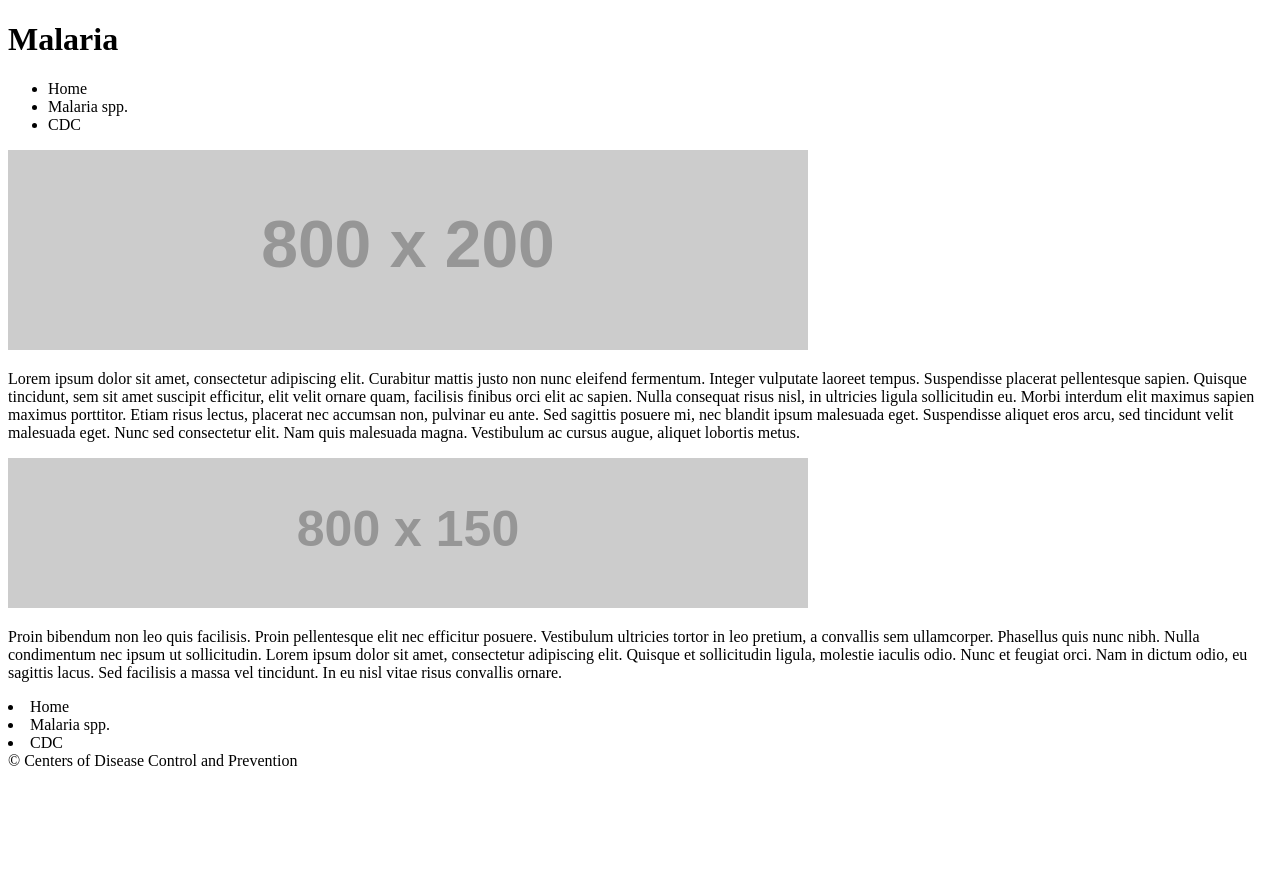
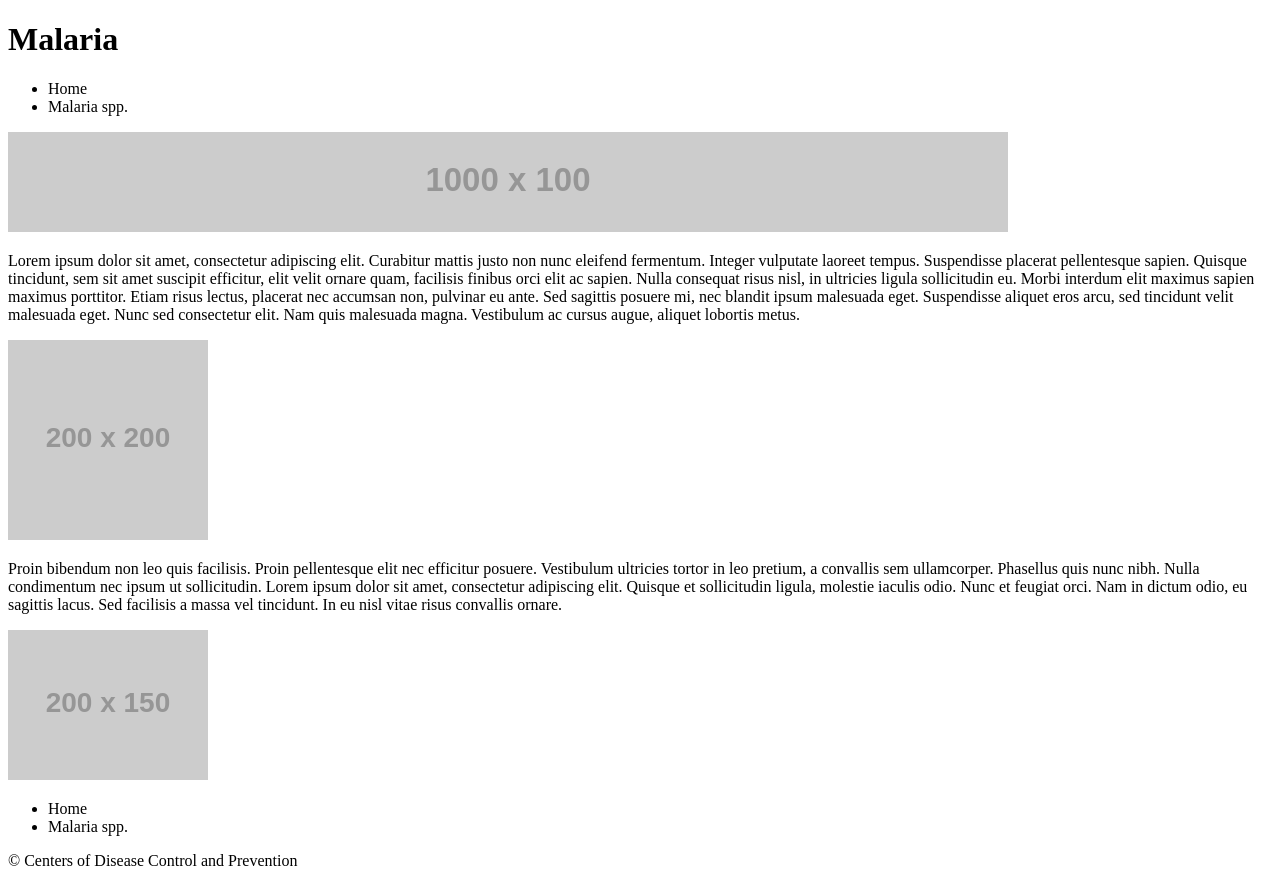
Before and after one commit to porras4/malaria, a plain HTML site: page index.html in a window 1280 px wide. Before the commit the page ends 800 px from the top, so only its background shows below. Drawn offline with Linux system fonts and the light colour scheme; placeholder pictures from the web are drawn by us.

Commit message:
added formating changes according to wireframe

```diff
--- a/index.html
+++ b/index.html
@@ -2,7 +2,7 @@
 <html>
 
 <head>
-    <title>Malaria</title>
+    <title>Malaria Information</title>
 </head>
 
 <body>
@@ -10,15 +10,20 @@
         <h1>Malaria</h1>
         <nav>
             <ul>
-                <a><li>Home</li></a>
-                <a><li>Malaria spp.</li></a>
-                <a><li>CDC</li></a>
+                <a>
+                    <li>Home</li>
+                </a>
+                <a>
+                    <li>Malaria spp.</li>
+                </a>
             </ul>
+        </nav>
+            </ul>
+            <img src="https://via.placeholder.com/1000x100" alt="main image">
         </nav>
     </header>
     <main>
         <section>
-            <img src="https://via.placeholder.com/800x200" alt="placeholder">
             <p>
                 Lorem ipsum dolor sit amet, consectetur adipiscing elit. Curabitur mattis justo non nunc eleifend
                 fermentum. Integer vulputate laoreet tempus. Suspendisse placerat pellentesque sapien. Quisque
@@ -29,9 +34,9 @@
                 malesuada eget. Nunc sed consectetur elit. Nam quis malesuada magna. Vestibulum ac cursus augue, aliquet
                 lobortis metus.
             </p>
+            <img src="https://via.placeholder.com/200x200" alt="first image">
         </section>
         <section>
-            <img src="https://via.placeholder.com/800x150" alt="placeholder">
             <p>
                 Proin bibendum non leo quis facilisis. Proin pellentesque elit nec efficitur posuere. Vestibulum
                 ultricies tortor in leo pretium, a convallis sem ullamcorper. Phasellus quis nunc nibh. Nulla
@@ -39,12 +44,20 @@
                 et sollicitudin ligula, molestie iaculis odio. Nunc et feugiat orci. Nam in dictum odio, eu sagittis
                 lacus. Sed facilisis a massa vel tincidunt. In eu nisl vitae risus convallis ornare.
             </p>
+            <img src="https://via.placeholder.com/200x150" alt="second image">
         </section>
     </main>
     <footer>
-        <a><li>Home</li></a>
-        <a><li>Malaria spp.</li></a>
-        <a><li>CDC</li></a>
+        <nav>
+            <ul>
+                <a>
+                    <li>Home</li>
+                </a>
+                <a>
+                    <li>Malaria spp.</li>
+                </a>
+            </ul>
+        </nav>
         &copy Centers of Disease Control and Prevention
     </footer>
 </body>
```
